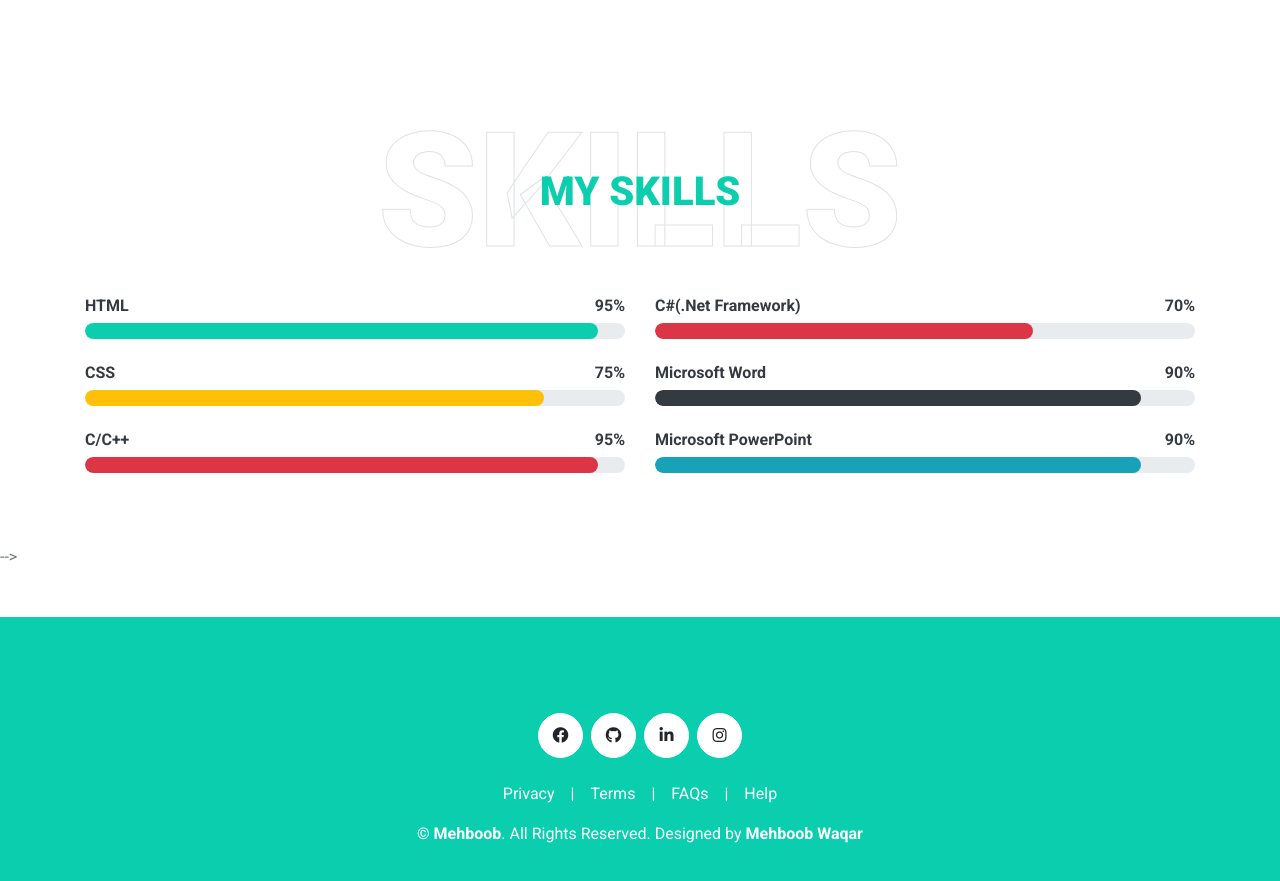
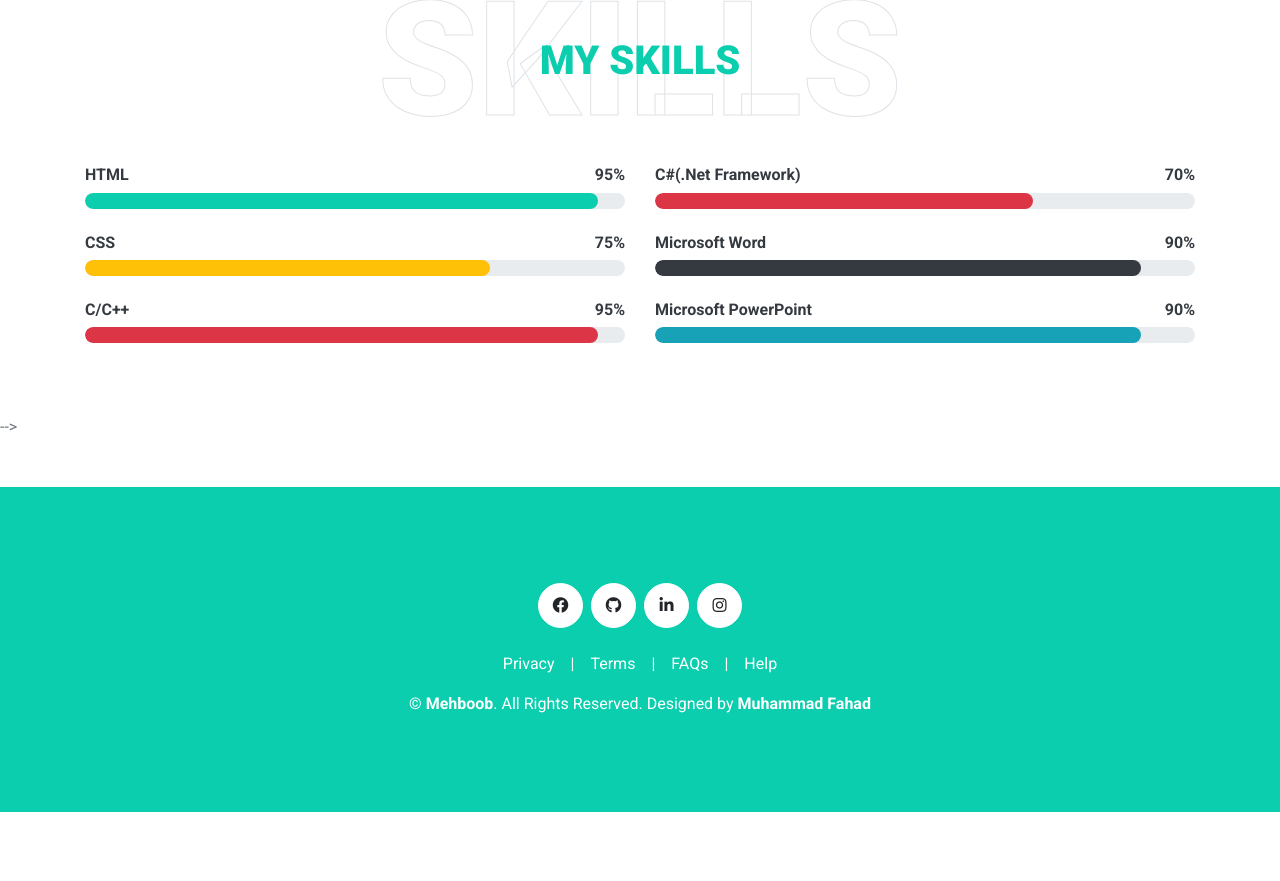
Before and after one commit to mehboobwaqar/websiteprofile, a plain HTML site: page index.html in a window 1280 px wide. Shown: the part 2150-3031 px from the top of the page. After the commit the page ends 2962 px from the top, so only its background shows below. Drawn offline with nearby package versions, Linux system fonts and the light colour scheme.

Commit message:
Update index.html

```diff
--- a/index.html
+++ b/index.html
@@ -111,7 +111,7 @@
                     <img class="img-fluid rounded w-100" src="img/m1.jpg" alt="">
                 </div>
                 <div class="col-lg-7">
-                    <h1 class="mb-4">"The mind is the limit. When you face your  struggles, you overcome them."</h1>
+
                     <h2 class="mb-4">Student Computer Science</h2>
                     <p>I'm Mehboob Waqar, and I am from Lahore, I am the Student of Computer Science in Riphah International University.I want to be a successful programmer in life and I do my best to achieve my goal. I learned C#(.Net Framework), C, C++ and SQL(Basic).</p>
                     <div class="row mb-3">
@@ -228,7 +228,7 @@
                             <h6 class="font-weight-bold">75%</h6>
                         </div>
                         <div class="progress">
-                            <div class="progress-bar bg-warning" role="progressbar" aria-valuenow="85" aria-valuemin="0" aria-valuemax="100"></div>
+                            <div class="progress-bar bg-warning" role="progressbar" aria-valuenow="75" aria-valuemin="0" aria-valuemax="100"></div>
                         </div>
                     </div>
                     <div class="skill mb-4">
@@ -344,7 +344,7 @@
                 <span class="px-3">|</span>
                 <a class="text-white" href="#">Help</a>
             </div>
-            <p class="m-0">&copy; <a class="text-white font-weight-bold" href="#">Mehboob</a>. All Rights Reserved. Designed by <a class="text-white font-weight-bold" href="" target="_blank">Mehboob Waqar</a>
+            <p class="m-0">&copy; <a class="text-white font-weight-bold" href="#">Mehboob</a>. All Rights Reserved. Designed by <a class="text-white font-weight-bold" href="mfahad.me" target="_blank">Muhammad Fahad</a>
             </p>
         </div>
     </div>
```
